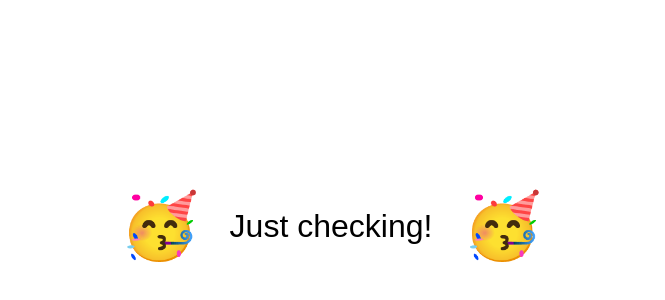
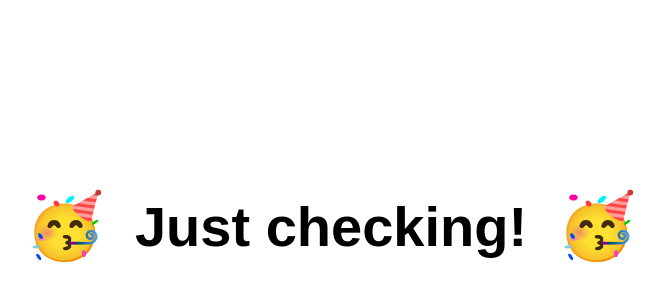
Before and after one commit to MassGents/Birthday-Wishes, a plain HTML site: page index.html in a window 1280 px wide. Shown: the part 174-474 px from the top of the page, without its empty margins (309-974 px from the left). Drawn offline with Linux system fonts and the light colour scheme.

Commit message:
Update index.html

```diff
--- a/index.html
+++ b/index.html
@@ -28,18 +28,22 @@
       display: flex;
       align-items: center;
       gap: 30px;
-      font-size: 2rem;
     }
 
     .emoji {
       font-size: 4rem;
+    }
+
+    .message {
+      font-size: 3.5rem;
+      font-weight: bold;
     }
   </style>
 </head>
 <body>
   <div class="container">
     <div class="emoji">🥳</div>
-    <div>Just checking!</div>
+    <div class="message">Just checking!</div>
     <div class="emoji">🥳</div>
   </div>
 </body>
```
